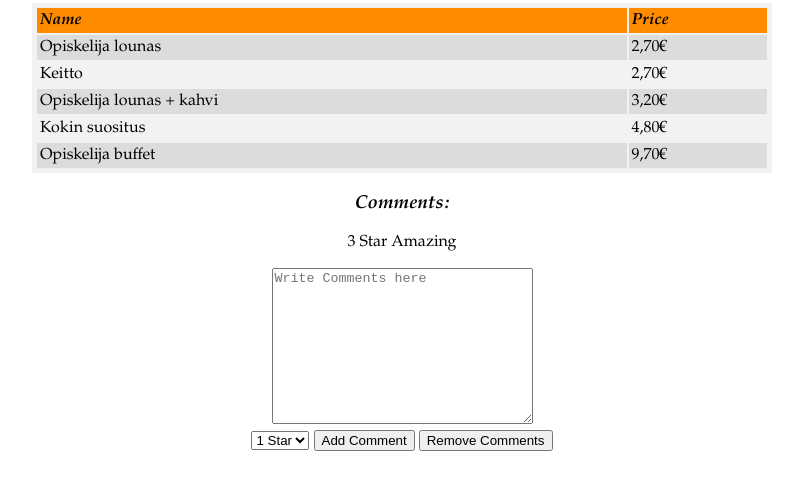
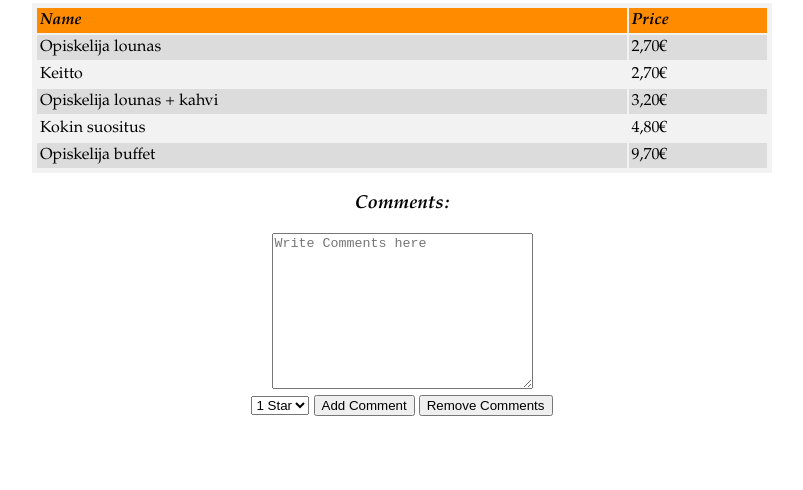
Before and after one commit to markus-byte-ard/Week2_webD, a website built with Parcel: page index.html in a window 1280 px wide. Shown: the part 86-576 px from the top of the page, without its empty margins (238-1041 px from the left). Built offline with nearby package versions, Linux system fonts and the light colour scheme.

Commit message:
Some fixes

```diff
--- a/index.html
+++ b/index.html
@@ -39,12 +39,7 @@
       <div>
         <h3 class="header">Comments:</h3>
 
-        <ul id="comment-list">
-          <div class="comment">
-            <p class="comment-rating">3 Star</p>
-            <p class="comment-text">Amazing</p>
-          </div>
-        </ul>
+        <ul id="comment-list"></ul>
         <textarea
           name="comment-text"
           id="comment-text"
--- a/src/styles.css
+++ b/src/styles.css
@@ -27,7 +27,7 @@ table#menu-table tr:nth-of-type(2n) {
   text-align: center;
   align-content: center;
   max-width: 740px;
-  margin: 0 auto;
+  margin: auto;
 }
 .comment-rating,
 .comment-text {
```
